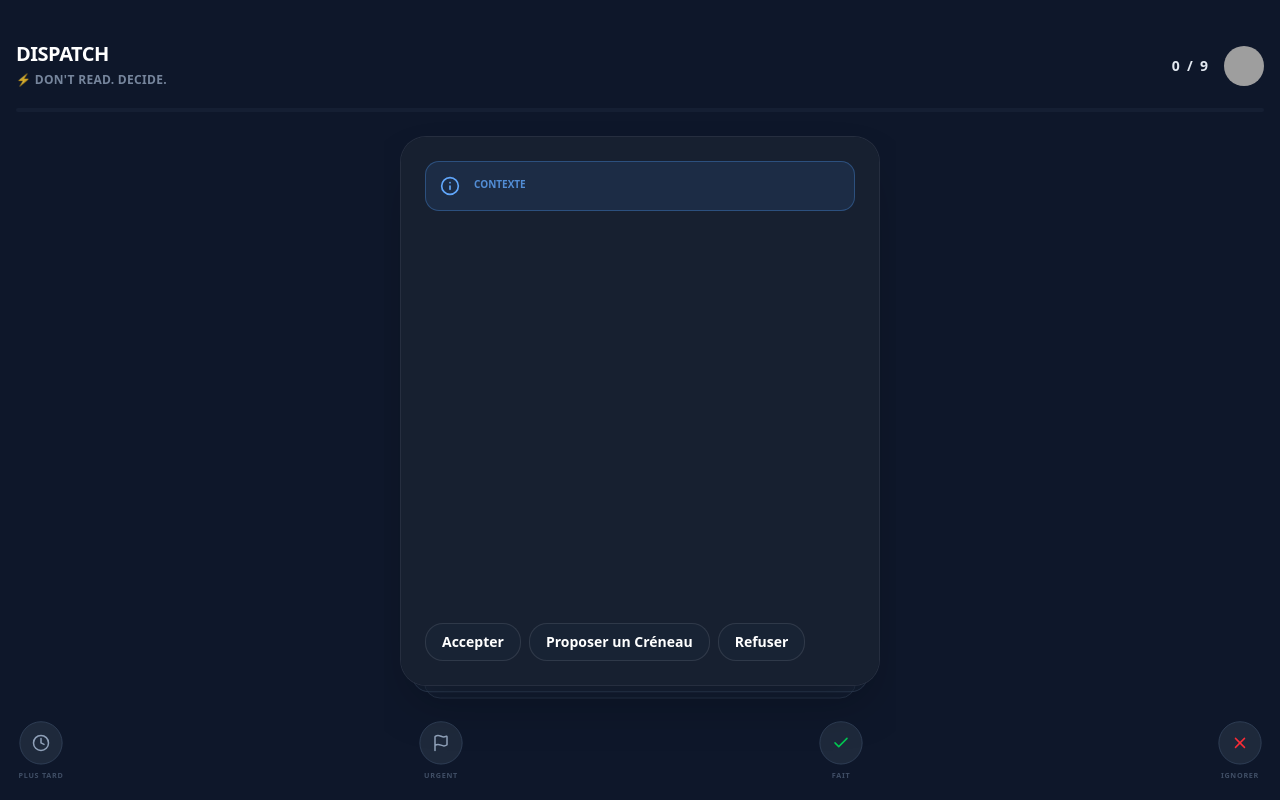
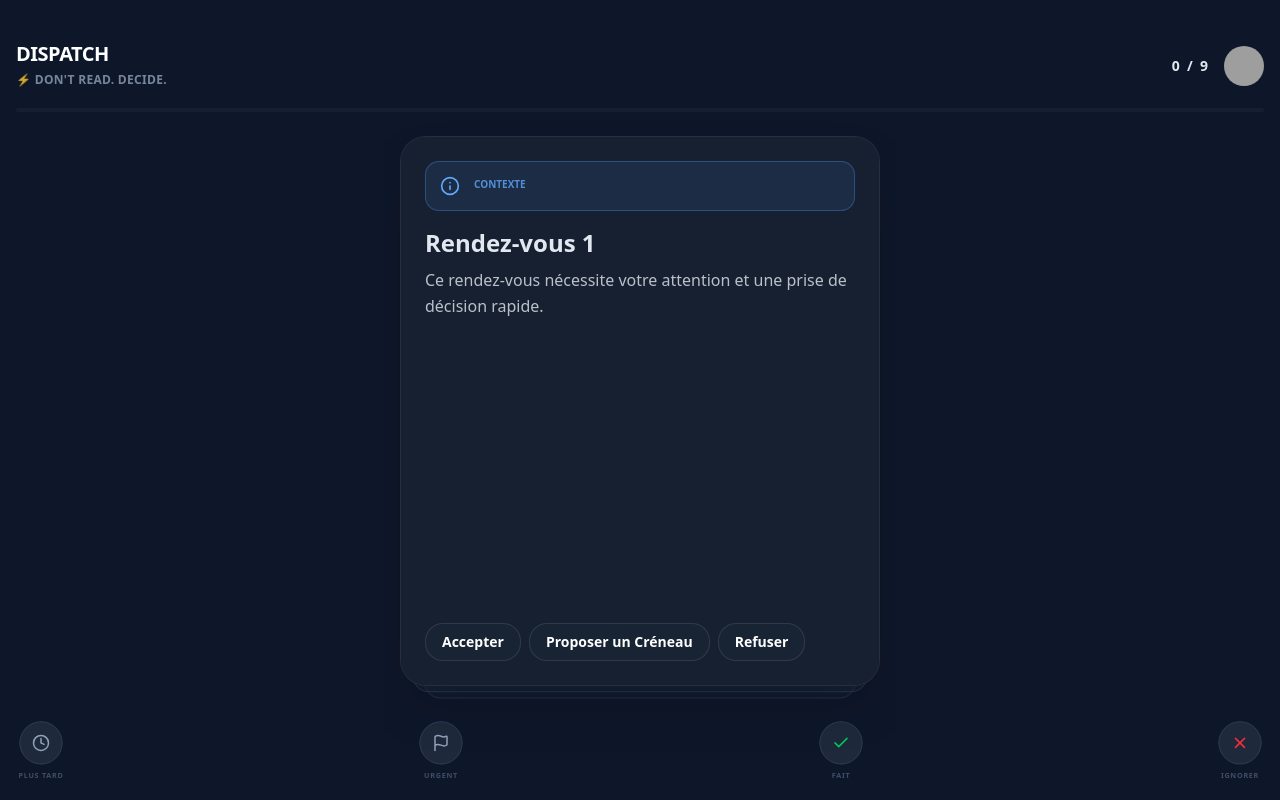
Before and after one commit to Gael-dr/dispatch, a React (Vite) app: page /decisions in a window 1280 px wide. Built offline with nearby package versions, Linux system fonts and the light colour scheme; grey boxes are pictures that could not be loaded.

Commit message:
reword card systeme generation

```diff
--- a/src/app/providers.tsx
+++ b/src/app/providers.tsx
@@ -1,3 +1,6 @@
+import '@/features/notification/register'
+import '@/features/calendar/register'
+
 import { ReactNode } from 'react'
 import { RouterProvider } from 'react-router-dom'
 import { router } from './router'
--- a/src/engine/cards/card.registry.ts
+++ b/src/engine/cards/card.registry.ts
@@ -1,21 +1,17 @@
-import { Card } from '../cards/card.types'
+import type { CardTypeId } from './card.types'
+import type { CardBlueprint } from './cards.blueprint'
 
-type CardHandler = (card: Card) => void
+// registry métier
+const BLUEPRINTS: Partial<Record<CardTypeId, CardBlueprint<any>>> = {}
 
-class CardRegistry {
-  private handlers: Map<string, CardHandler> = new Map()
-
-  register(type: string, handler: CardHandler) {
-    this.handlers.set(type, handler)
-  }
-
-  get(type: string): CardHandler | undefined {
-    return this.handlers.get(type)
-  }
-
-  has(type: string): boolean {
-    return this.handlers.has(type)
-  }
+export function registerCardType<T>(bp: CardBlueprint<T>) {
+  BLUEPRINTS[bp.type] = bp
 }
 
-export const cardRegistry = new CardRegistry()
+export function getBlueprint(type: CardTypeId) {
+  return BLUEPRINTS[type]
+}
+
+export function listCardTypes() {
+  return Object.keys(BLUEPRINTS)
+}
--- /dev/null
+++ b/src/features/calendar/CalendarCardRenderer.tsx
@@ -0,0 +1,35 @@
+import type { Card } from '@/engine/cards/card.types'
+import type { CalendarPayload } from '@/engine/cards/card.payloads'
+import ContextBubble from '@/shared/ui/ContextBubble'
+import { CardHeader } from '@/features/cards/CardHeader'
+import { CardShell } from '@/features/cards/CardShell'
+
+export function CalendarCardRenderer({
+    card,
+    onAction,
+}: {
+    card: Card
+    onAction?: (actionId: string) => void
+}) {
+    const payload = card.payload as CalendarPayload
+
+    const header =
+        payload.sender ? (
+            <CardHeader
+                avatar={{ initials: payload.sender.initials, image: payload.sender.avatar }}
+                name={payload.sender.name}
+                role={payload.sender.role}
+                source={payload.source ? { type: payload.source.type, label: payload.source.label } : undefined}
+                timestamp={payload.startDate}
+                showTopBorder={false}
+            />
+        ) : undefined
+
+    return (
+        <CardShell card={card} header={header} onAction={onAction}>
+            <ContextBubble severity={payload.severity} message={payload.context?.message} />
+            <h2 className="text-lg sm:text-xl md:text-2xl font-bold text-foreground">{payload.title}</h2>
+            <p className="text-sm sm:text-base text-foreground/80 leading-relaxed">{payload.description}</p>
+        </CardShell>
+    )
+}
--- a/src/features/calendar/calendar.card.blueprint.ts
+++ b/src/features/calendar/calendar.card.blueprint.ts
@@ -1,16 +1,32 @@
-import type { CardBlueprint } from '../../engine/cards/cards.blueprint'
+import type { CardBlueprint } from '@/engine/cards/cards.blueprint'
 
-export const calendarBlueprint: CardBlueprint<{ when: string; summary: string }> = {
+export type CalendarMockPayload = {
+    title: string
+    description: string
+    startDate: Date
+    endDate: Date
+    location?: string
+}
+
+export const calendarBlueprint: CardBlueprint<CalendarMockPayload> = {
     type: 'calendar',
-    connectors: ['google_calendar'],
+    connectors: ['google_calendar', 'gmail'],
 
-    defaults: () => ({
-        title: 'Nouvel événement',
+    defaults: seed => ({
+        title: `Rendez-vous ${seed % 1000}`,
         priority: 'normal',
     }),
 
-    payloadFactory: seed => ({
-        when: new Date(seed).toISOString(),
-        summary: 'Réunion (mock)',
-    }),
+    payloadFactory: seed => {
+        const start = new Date(seed + 24 * 60 * 60 * 1000)
+        const end = new Date(start.getTime() + 60 * 60 * 1000)
+
+        return {
+            title: `Rendez-vous ${seed % 1000}`,
+            description: 'Ce rendez-vous nécessite votre attention et une prise de décision rapide.',
+            startDate: start,
+            endDate: end,
+            location: ['Paris', 'Lyon', 'Marseille'][seed % 3],
+        }
+    },
 }
--- /dev/null
+++ b/src/features/calendar/register.ts
@@ -0,0 +1,10 @@
+import { registerCardType } from '@/engine/cards/card.registry'
+import { registerCardRenderer } from '@/features/cards/CardRenderers.registry'
+
+import { calendarBlueprint } from './calendar.card.blueprint'
+import { CalendarCardRenderer } from './CalendarCardRenderer'
+
+registerCardType(calendarBlueprint)
+registerCardRenderer('calendar', CalendarCardRenderer)
+
+export { }
--- a/src/features/cards/CardController.tsx
+++ b/src/features/cards/CardController.tsx
@@ -1,5 +1,5 @@
 import { ReactNode } from 'react'
-import { Card } from '../../engine/card.types'
+import { Card } from '../../engine/cards/card.types'
 import { CardView } from './CardView'
 
 interface CardControllerProps {
--- /dev/null
+++ b/src/features/cards/CardRenderers.registry.tsx
@@ -0,0 +1,19 @@
+import type React from 'react'
+import type { Card } from '@/engine/cards/card.types'
+
+export type CardRendererProps = {
+    card: Card
+    onAction?: (actionId: string) => void
+}
+
+export type CardRenderer = React.ComponentType<CardRendererProps>
+
+const UI_RENDERERS: Record<string, CardRenderer> = {}
+
+export function registerCardRenderer(type: string, renderer: CardRenderer) {
+    UI_RENDERERS[type] = renderer
+}
+
+export function getCardRendererFor(type: string) {
+    return UI_RENDERERS[type]
+}
--- /dev/null
+++ b/src/features/cards/CardShell.tsx
@@ -0,0 +1,32 @@
+import type { ReactNode } from 'react'
+import type { Card } from '@/engine/cards/card.types'
+import { getAvailableActions } from '@/engine/policies/card.policy'
+import { CardActions } from './CardActions'
+
+export function CardShell({
+    card,
+    header,
+    children,
+    onAction,
+    footerClassName,
+}: {
+    card: Card
+    header?: ReactNode
+    children: ReactNode
+    onAction?: (actionId: string) => void
+    footerClassName?: string
+}) {
+    return (
+        <div className="w-full min-h-100 max-h-150 h-[60vh] sm:h-125 md:h-137.5 rounded-4xl bg-card border border-border shadow-2xl overflow-hidden flex flex-col">
+            {header}
+
+            <div className="flex flex-col justify-between p-4 sm:p-6 overflow-y-auto gap-4 h-full bg-[#172030]">
+                <div className="flex flex-col gap-2">{children}</div>
+
+                <div className={footerClassName}>
+                    <CardActions actions={getAvailableActions(card)} onAction={onAction} />
+                </div>
+            </div>
+        </div>
+    )
+}
--- a/src/features/cards/CardView.tsx
+++ b/src/features/cards/CardView.tsx
@@ -2,7 +2,7 @@
 // ❌ Pas d'API, pas de logique métier, pas de condition device
 // ✅ Affiche uniquement le payload de la card via les renderers spécifiques
 
-import { Card } from '../../engine/card.types'
+import { Card } from '../../engine/cards/card.types'
 import { getCardRenderer } from './cardRendererRouter'
 
 interface CardViewProps {
--- a/src/features/cards/cardRendererRouter.tsx
+++ b/src/features/cards/cardRendererRouter.tsx
@@ -1,35 +1,17 @@
-import type { CalendarPayload, NotificationPayload } from '@/engine/cards/card.payloads'
-import type { Card } from '@/engine/cards/card.types' // ✅ ici
-import { CalendarCardRenderer, NotificationCardRenderer } from './cardRenderers'
+import type { Card } from '@/engine/cards/card.types'
+import { getCardRendererFor } from './CardRenderers.registry'
 
 export function getCardRenderer(card: Card, onAction?: (actionId: string) => void) {
-  switch (card.type) {
-    case 'calendar':
-      return (
-        <CalendarCardRenderer
-          payload={card.payload as CalendarPayload}
-          card={card}
-          onAction={onAction}
-        />
-      )
-    case 'notification':
-      return (
-        <NotificationCardRenderer
-          payload={card.payload as NotificationPayload}
-          card={card}
-          onAction={onAction}
-        />
-      )
-    default: {
+  const Renderer = getCardRendererFor(card.type)
+  if (Renderer) return <Renderer card={card} onAction={onAction} />
+
   const payload = card.payload as Record<string, unknown>
   return (
     <div className="w-full h-125 rounded-2xl bg-card border border-border shadow-2xl overflow-hidden flex flex-col p-6">
       <h2 className="text-2xl font-bold text-foreground mb-4">
-            {(payload.title as string) || 'Card'}
+        {(payload.title as string) || card.title || 'Card'}
       </h2>
       <p className="text-foreground/60">Type: {card.type}</p>
     </div>
   )
 }
-  }
-}
--- /dev/null
+++ b/src/features/notification/NotificationCardRenderer.tsx
@@ -0,0 +1,35 @@
+import type { Card } from '@/engine/cards/card.types'
+import type { NotificationPayload } from '@/engine/cards/card.payloads'
+import ContextBubble from '@/shared/ui/ContextBubble'
+import { CardHeader } from '@/features/cards/CardHeader'
+import { CardShell } from '@/features/cards/CardShell'
+
+export function NotificationCardRenderer({
+    card,
+    onAction,
+}: {
+    card: Card
+    onAction?: (actionId: string) => void
+}) {
+    const payload = card.payload as NotificationPayload
+
+    const header =
+        payload.sender ? (
+            <CardHeader
+                avatar={{ initials: payload.sender.initials, image: payload.sender.avatar }}
+                name={payload.sender.name}
+                role={payload.sender.role}
+                source={payload.source ? { type: payload.source.type, label: payload.source.label } : undefined}
+                timestamp={payload.timestamp}
+                showTopBorder={true}
+            />
+        ) : undefined
+
+    return (
+        <CardShell card={card} header={header} onAction={onAction}>
+            <ContextBubble severity={payload.severity} message={payload.context?.message} />
+            <h2 className="text-lg sm:text-xl md:text-2xl font-bold text-foreground">{payload.title}</h2>
+            <p className="text-sm sm:text-base text-foreground/80 leading-relaxed">{payload.message}</p>
+        </CardShell>
+    )
+}
--- /dev/null
+++ b/src/features/notification/register.ts
@@ -0,0 +1,10 @@
+import { registerCardType } from '@/engine/cards/card.registry'
+import { registerCardRenderer } from '@/features/cards/CardRenderers.registry'
+
+import { notificationBlueprint } from './notification.card.blueprint'
+import { NotificationCardRenderer } from './NotificationCardRenderer'
+
+registerCardType(notificationBlueprint)
+registerCardRenderer('notification', NotificationCardRenderer)
+
+export { }
```
Lines whose indentation alone changed are shown as unchanged.
